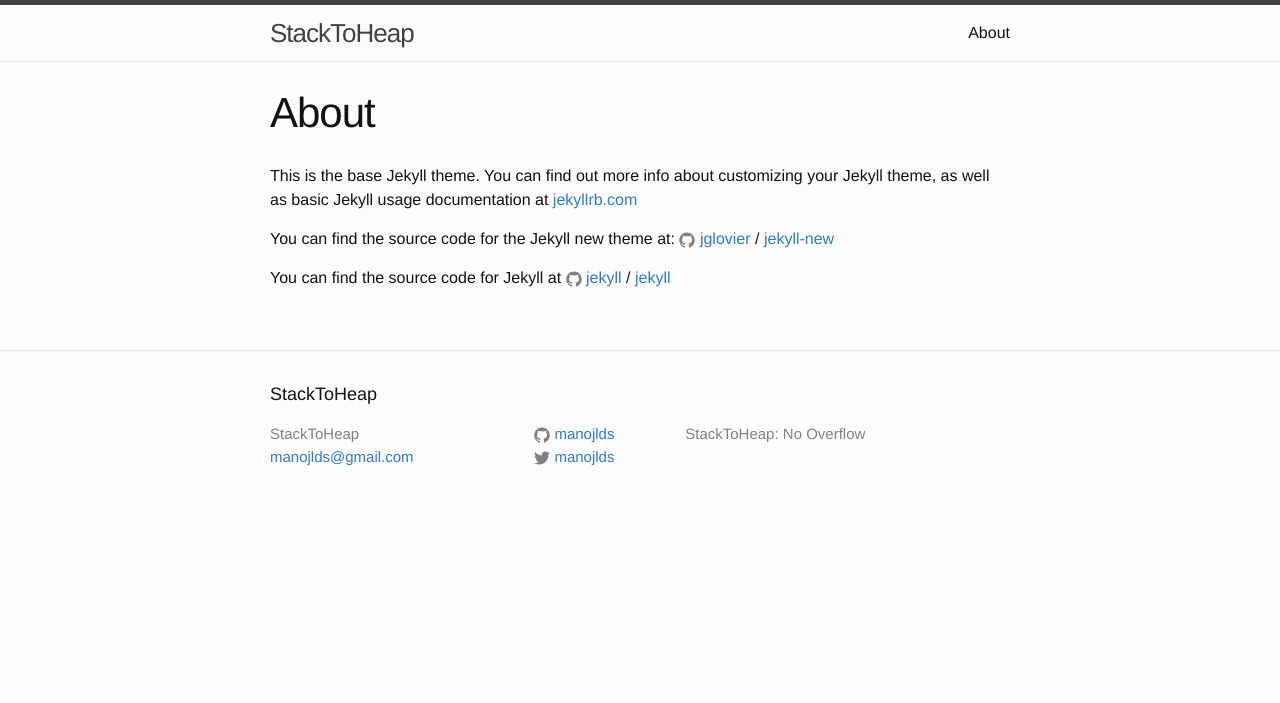
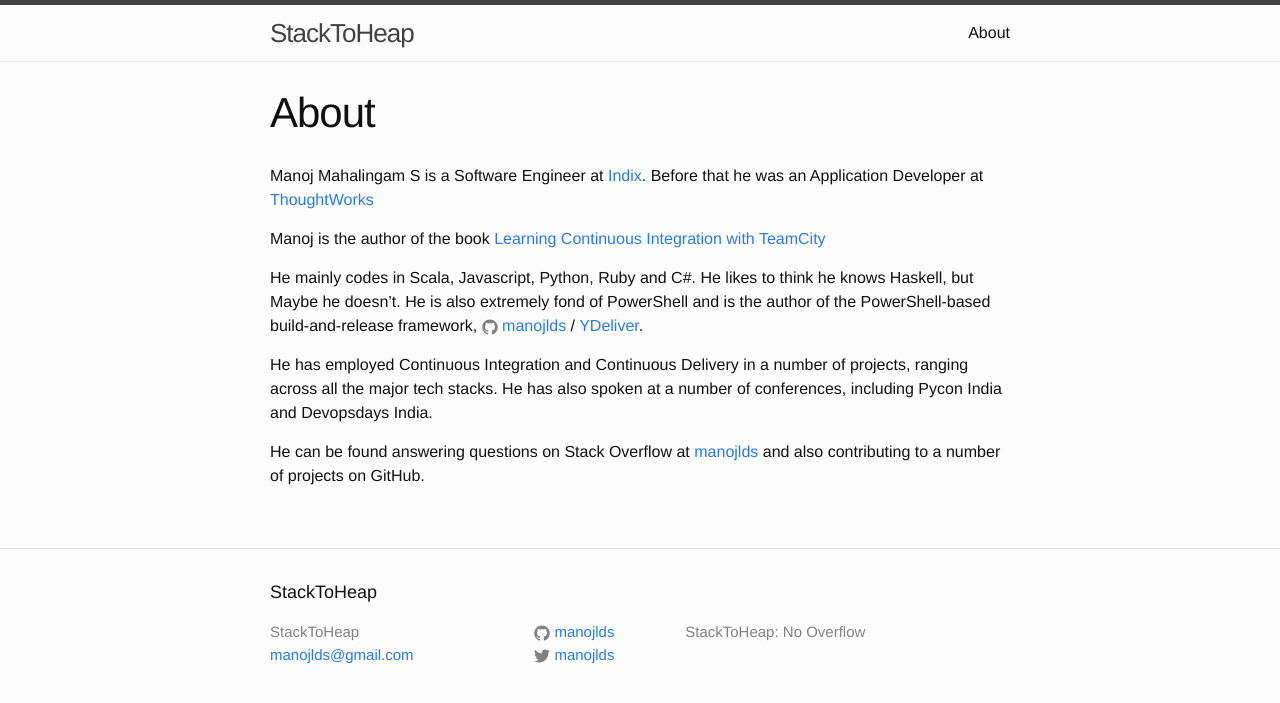
Before and after one commit to stacktoheap/stacktoheap.github.io, a Jekyll site: the page built from about.md, in a window 1280 px wide. Shown: the top 703 px of the page. Built offline with Jekyll 4.4.1, drawn with Linux system fonts in a browser that asks for light colours.

Commit message:
Update about

```diff
--- a/about.md
+++ b/about.md
@@ -4,12 +4,12 @@
 permalink: /about/
 ---
 
-This is the base Jekyll theme. You can find out more info about customizing your Jekyll theme, as well as basic Jekyll usage documentation at [jekyllrb.com](http://jekyllrb.com/)
+Manoj Mahalingam S is a Software Engineer at [Indix](http://www.indix.com). Before that he was an Application Developer at [ThoughtWorks](http://www.thoughtworks.com)
 
-You can find the source code for the Jekyll new theme at:
-{% include icon-github.html username="jglovier" %} /
-[jekyll-new](https://github.com/jglovier/jekyll-new)
+Manoj is the author of the book [Learning Continuous Integration with TeamCity](https://www.packtpub.com/web-development/learning-continuous-integration-teamcity-raw)
 
-You can find the source code for Jekyll at
-{% include icon-github.html username="jekyll" %} /
-[jekyll](https://github.com/jekyll/jekyll)
+He mainly codes in Scala, Javascript, Python, Ruby and C#. He likes to think he knows Haskell, but Maybe he doesn't. He is also extremely fond of PowerShell and is the author of the PowerShell-based build-and-release framework, {% include icon-github.html username="manojlds" %} / [YDeliver](https://github.com/manojlds/ydeliver).
+
+He has employed Continuous Integration and Continuous Delivery in a number of projects, ranging across all the major tech stacks. He has also spoken at a number of conferences, including Pycon India and Devopsdays India.
+
+He can be found answering questions on Stack Overflow at [manojlds](http://stackoverflow.com/users/526535/manojlds) and also contributing to a number of projects on GitHub.
```
